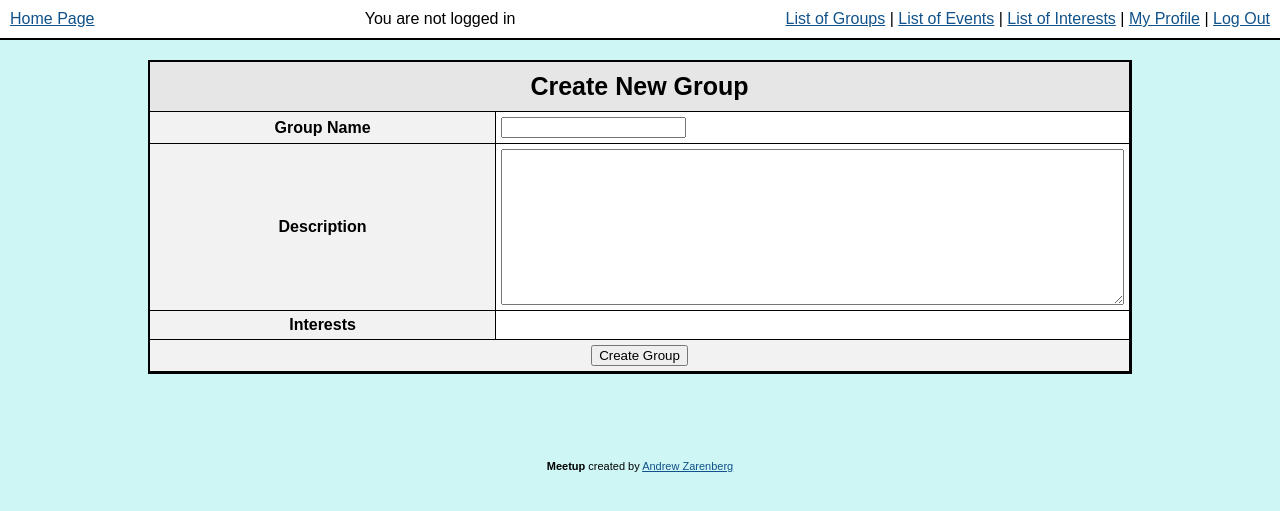
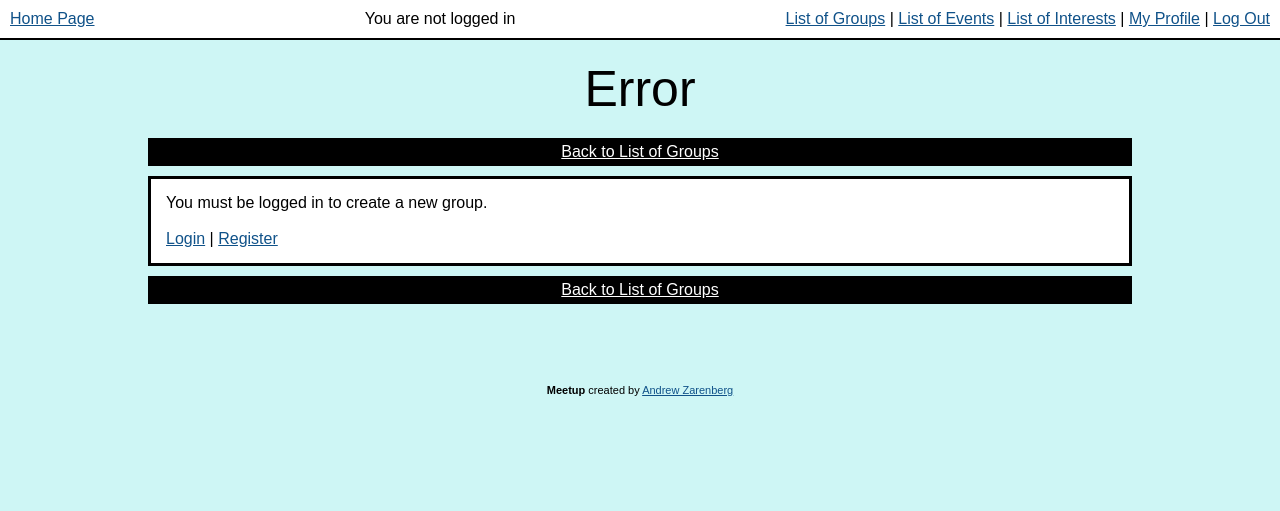
Before and after one commit to Andrew-Zarenberg/Meetup, a PHP site: page /creategroup.php in a window 1280 px wide. Shown: the top 511 px of the page. Run offline with PHP 8.4, Linux system fonts and the light colour scheme; data that the repository does not hold is empty.

Commit message:
modifying create new group form

```diff
--- a/creategroup.php
+++ b/creategroup.php
@@ -1,4 +1,9 @@
 <?php include("include.php"); ?>
+
+<?php
+	$actions = '<div class="actions"><a href="groups.php">Back to List of Groups</a></div>';
+	if(isset($_SESSION["username"])){
+?>
 
 <html>
 	<head>
@@ -10,7 +15,11 @@
 	<body>
 		<?php include("body_header.php"); ?>
 
+		<div id="title">Create New Group</div>
+
 		<?php print_errors($error, $success); ?>
+
+		<?php echo $actions; ?>
 
 		<form action="creategroup.php" method="post">
 			<table cellspacing="0">
@@ -36,7 +45,7 @@
 								$stmt->execute();
 								$stmt->bind_result($interest_name);
 								while($stmt->fetch()){
-									echo '<div><input type="checkbox" name="'.$interest_name.'" /><label for="'.$interest_name.'">'.$interest_name.'</label>';
+									echo '<div><input type="checkbox" name="'.$interest_name.'" id="'.$interest_name.'" /><label for="'.$interest_name.'">'.$interest_name.'</label>';
 								}
 								$stmt->close();
 							}
@@ -50,6 +59,34 @@
 			</table>
 		</form>
 
+		<?php echo $actions; ?>
+
 		<?php include("body_footer.php"); ?>
 	</body>
 </html>
+
+<?php
+	} else { // If user not logged in
+?>
+<html>
+	<head>
+
+		<title>Create New Group</title>
+		<?php include("header.php"); ?>
+
+	</head>
+	<body>
+		<?php include("body_header.php"); ?>
+
+		<div id="title">Error</div>
+		<?php echo $actions; ?>
+		<div id="main_box">
+			You must be logged in to create a new group.
+			<br /><br />
+			<a href="login.php">Login</a> | <a href="register.php">Register</a>
+		</div>
+		<?php echo $actions; ?>
+		<?php include("body_footer.php"); ?>
+	</body>
+</html>
+<?php } ?>
```
